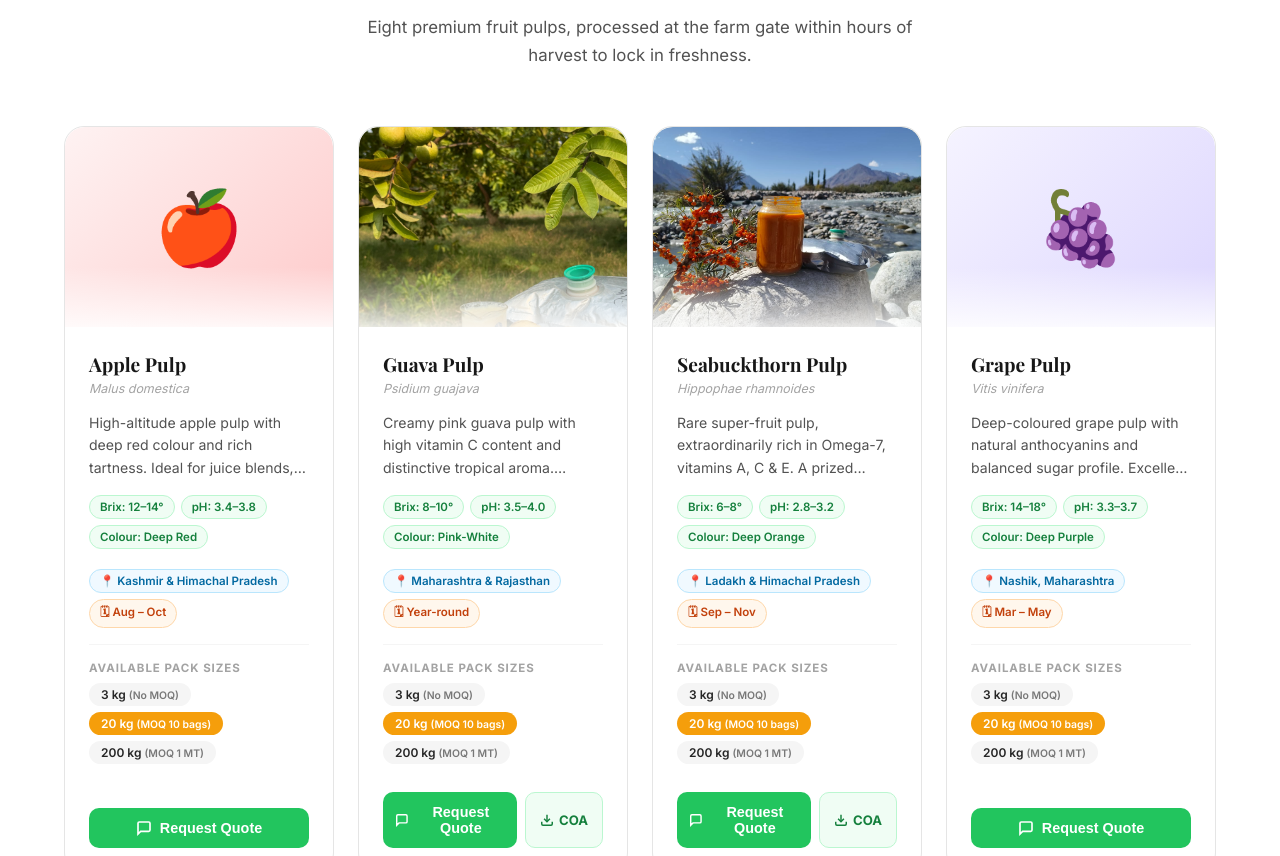
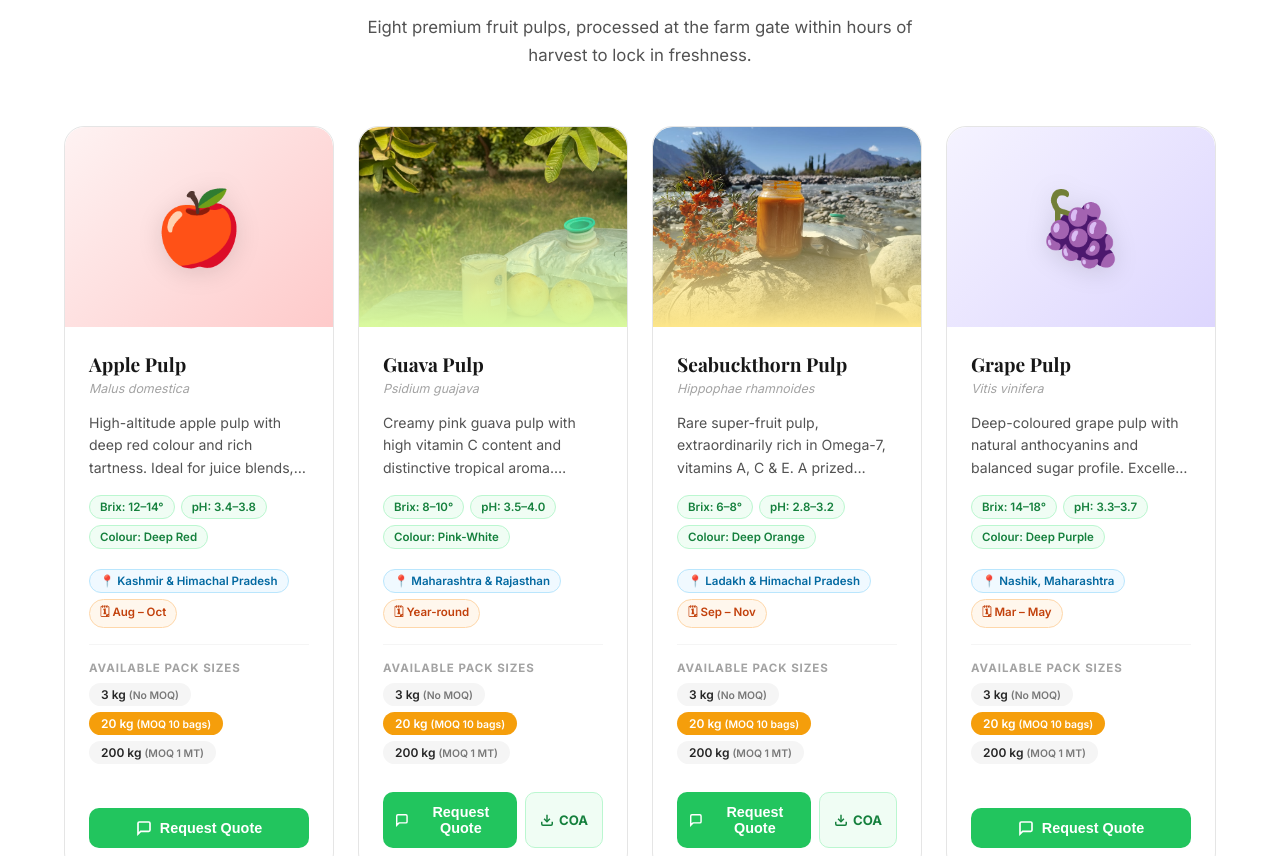
Before and after one commit to namit-011/Innofarms-pulp, a website: page index.html in a window 1280 px wide. Shown: the part 3411-4267 px from the top of the page. Drawn offline with nearby package versions, Linux system fonts and the light colour scheme.

Commit message:
Fix product image cropping — per-image object-position and colour overlay

```diff
--- a/app.js
+++ b/app.js
@@ -32,6 +32,7 @@ const PRODUCTS = [
     season: 'Year-round',
     coa: 'COA/Guava pulp COA.docx (4).pdf',
     image: 'Images/guava pulp.jpg',
+    imgPos: 'center 80%',
   },
   {
     id: 'seabuckthorn',
@@ -47,6 +48,7 @@ const PRODUCTS = [
     season: 'Sep – Nov',
     coa: 'COA/Seabuckthorn pulp COA.docx (2).pdf',
     image: 'Images/sea buck thorn pulp.jpeg',
+    imgPos: 'center 60%',
   },
   {
     id: 'grapes',
@@ -76,6 +78,7 @@ const PRODUCTS = [
     season: 'May – Jun',
     coa: 'COA/Aseptic Litchi COA.docx.pdf',
     image: 'Images/litchi pulp.jpeg',
+    imgPos: 'center 55%',
   },
   {
     id: 'mango',
@@ -119,6 +122,7 @@ const PRODUCTS = [
     season: 'Apr – Jul',
     coa: 'COA/Pineapple pulp COA.docx (3).pdf',
     image: 'Images/pineapple pulp.jpeg',
+    imgPos: 'right center',
   },
   {
     id: 'tomato',
@@ -134,6 +138,7 @@ const PRODUCTS = [
     season: 'Oct – Feb',
     coa: null,
     image: 'Images/tomato pulp.jpeg',
+    imgPos: 'center 45%',
   },
   {
     id: 'chilli',
@@ -194,8 +199,10 @@ function renderProducts() {
     <div class="product-card" data-product="${p.id}">
       <div class="product-hero" style="background:${p.bgGrad}">
         ${p.image
-          ? `<img src="${p.image}" alt="${p.name}" class="product-hero-img" onerror="this.style.display='none';this.nextElementSibling.style.display='block'" /><span style="font-size:4.5rem;display:none">${p.emoji}</span>`
-          : `<span style="font-size:4.5rem">${p.emoji}</span>`
+          ? `<img src="${p.image}" alt="${p.name}" class="product-hero-img" style="object-position:${p.imgPos || 'center center'}" onerror="this.style.display='none';this.nextElementSibling.style.display='flex'" />
+             <span class="product-hero-fallback" style="display:none">${p.emoji}</span>
+             <div class="product-hero-overlay" style="background:linear-gradient(to bottom, transparent 30%, ${p.bgGrad.match(/#[0-9a-f]{3,6}/gi)?.[1] || 'rgba(0,0,0,0.1)'} 100%)"></div>`
+          : `<span class="product-hero-fallback">${p.emoji}</span>`
         }
       </div>
       <div class="product-body">
--- a/style.css
+++ b/style.css
@@ -614,23 +614,12 @@ body { font-family: var(--font-sans); color: var(--neutral-800); background: var
   overflow: hidden;
   border-radius: 20px 20px 0 0;
 }
-/* Bottom fade so image blends into card body */
-.product-hero::after {
-  content: '';
-  position: absolute;
-  bottom: 0;
-  left: 0;
-  right: 0;
-  height: 60px;
-  background: linear-gradient(to bottom, transparent, rgba(255,255,255,0.85));
-  z-index: 2;
-  pointer-events: none;
-}
+.product-hero::after { display: none; }
+
 .product-hero-img {
   width: 100%;
   height: 100%;
   object-fit: cover;
-  object-position: center center;
   display: block;
   position: absolute;
   inset: 0;
@@ -638,6 +627,22 @@ body { font-family: var(--font-sans); color: var(--neutral-800); background: var
   transition: transform 0.6s ease;
 }
 .product-card:hover .product-hero-img { transform: scale(1.08); }
+
+/* Colour-tinted gradient overlay — fades image into card's bg colour */
+.product-hero-overlay {
+  position: absolute;
+  inset: 0;
+  z-index: 2;
+  pointer-events: none;
+}
+
+/* Emoji fallback */
+.product-hero-fallback {
+  font-size: 4.5rem;
+  z-index: 1;
+  line-height: 1;
+  filter: drop-shadow(0 4px 12px rgba(0,0,0,0.12));
+}
 .product-body { padding: 24px; flex: 1; display: flex; flex-direction: column; }
 .product-name {
   font-family: var(--font-serif);
```
